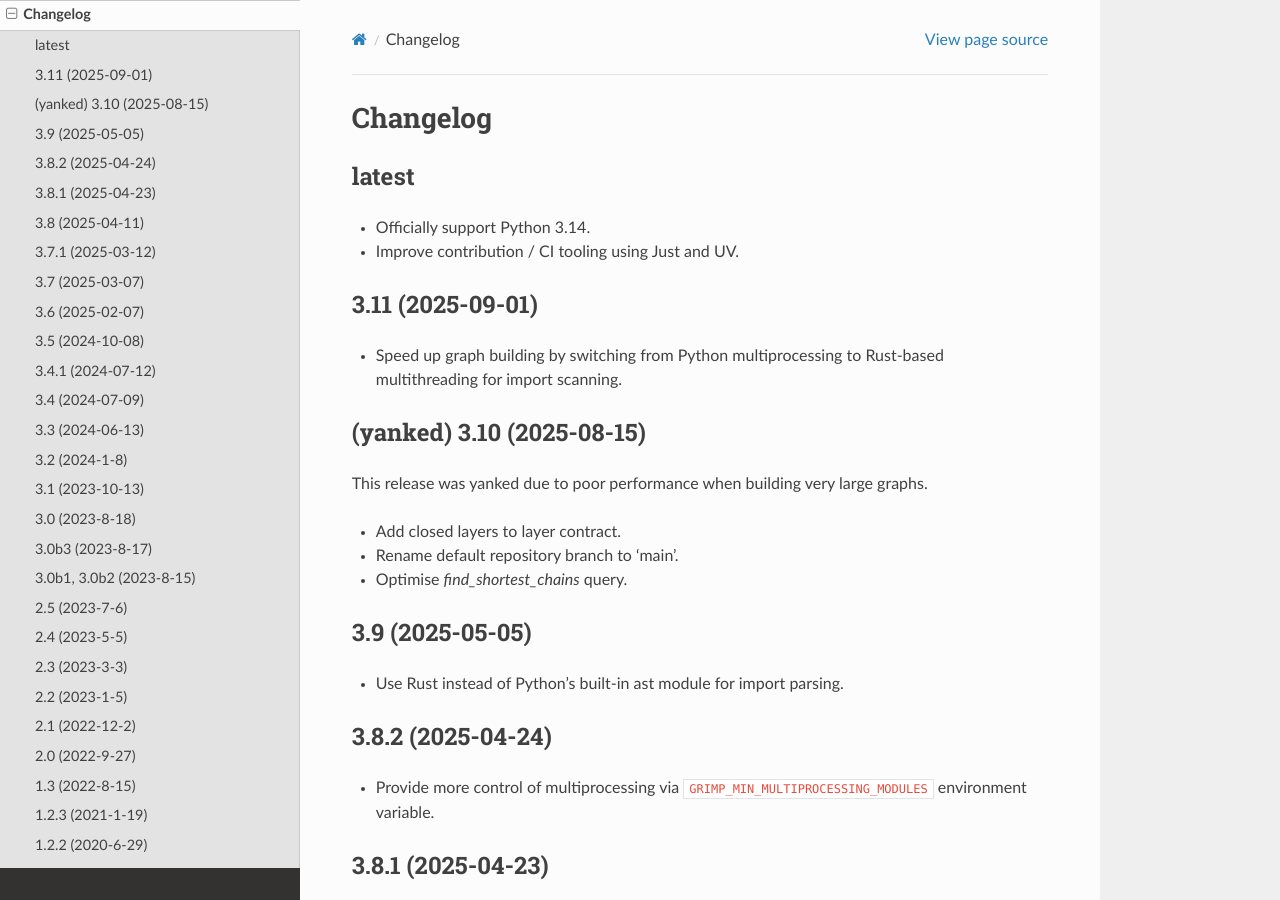
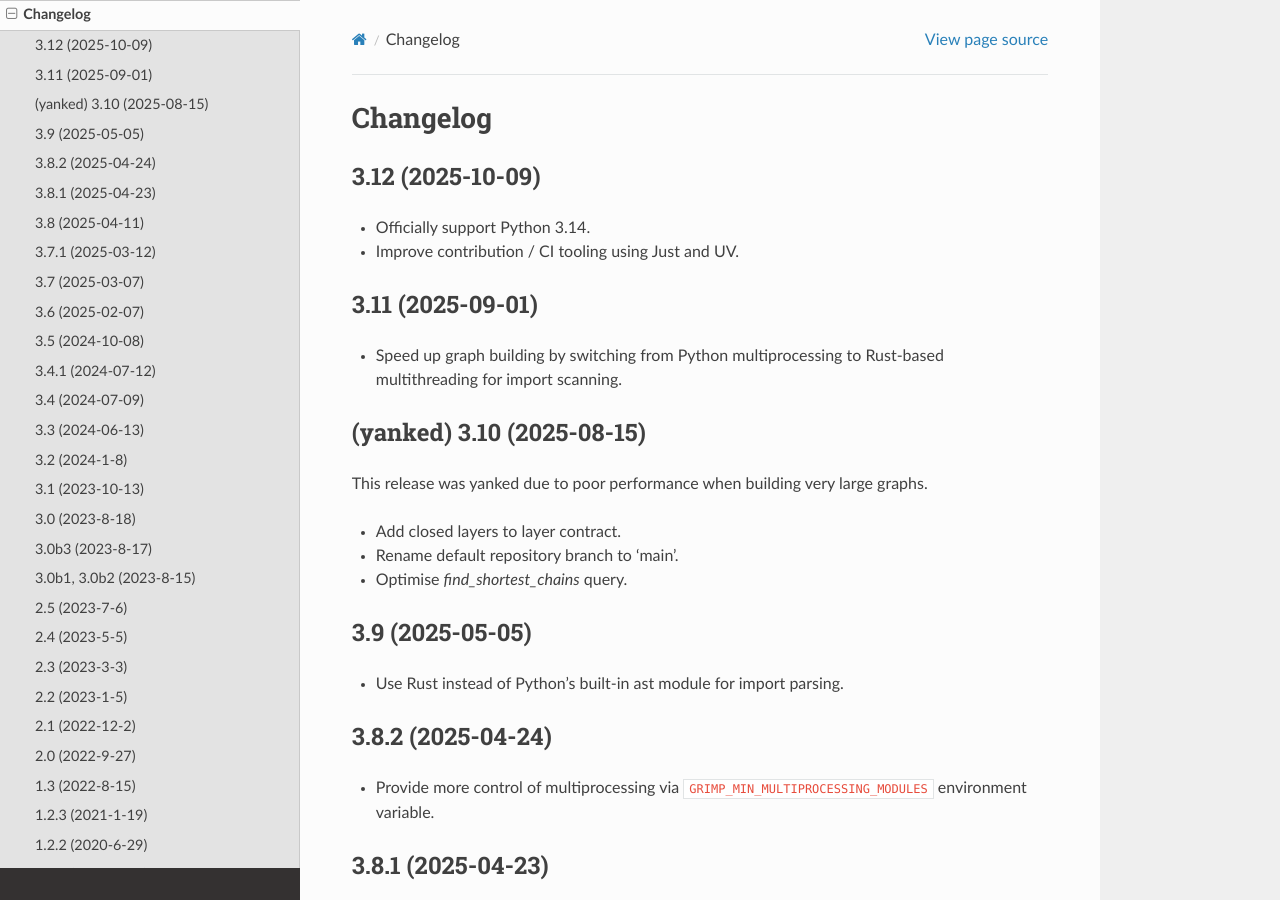
Before and after one commit to seddonym/grimp, a Sphinx documentation site: the page built from docs/changelog.rst, in a window 1280 px wide and 900 px high. Built offline with Sphinx 7.4.7 and the Read the Docs theme 3.1.0, drawn with Linux system fonts in a browser that asks for light colours.

Commit message:
Release v3.12

```diff
--- a/CHANGELOG.rst
+++ b/CHANGELOG.rst
@@ -2,8 +2,8 @@
 Changelog
 =========
 
-latest
-------
+3.12 (2025-10-09)
+-----------------
 
 * Officially support Python 3.14.
 * Improve contribution / CI tooling using Just and UV.
--- a/docs/conf.py
+++ b/docs/conf.py
@@ -26,7 +26,7 @@ author = "David Seddon"
 # The short X.Y version
 version = ""
 # The full version, including alpha/beta/rc tags
-release = "3.11"
+release = "3.12"
 
 
 # -- General configuration ---------------------------------------------------
--- a/pyproject.toml
+++ b/pyproject.toml
@@ -8,7 +8,7 @@ module-name = "grimp._rustgrimp"
 
 [project]
 name = "grimp"
-version = "3.11"
+version = "3.12"
 license = {text = "BSD 2-Clause License"}
 description = "Builds a queryable graph of the imports within one or more Python packages."
 authors = [
--- a/src/grimp/__init__.py
+++ b/src/grimp/__init__.py
@@ -1,4 +1,4 @@
-__version__ = "3.11"
+__version__ = "3.12"
 
 from .application.ports.graph import DetailedImport, ImportGraph, Import
 from .domain.analysis import PackageDependency, Route
```
